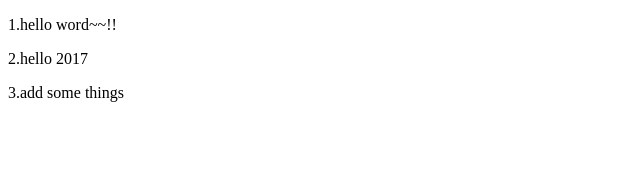
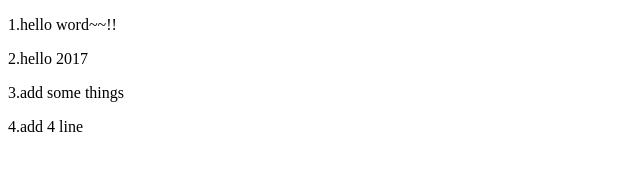
Before and after one commit to BabyCY/babycy.github.io, a plain HTML site: page index.html in a window 1280 px wide. Shown: the full height of the page, 0-640 px from the left. Drawn offline with Linux system fonts and the light colour scheme.

Commit message:
add 4 line

```diff
--- a/index.html
+++ b/index.html
@@ -10,5 +10,6 @@
     <p>1.hello word~~!!</p>
     <p>2.hello 2017</p>
     <p>3.add some things</p>
+    <p>4.add 4 line</p>
 </body>
 </html>
```
